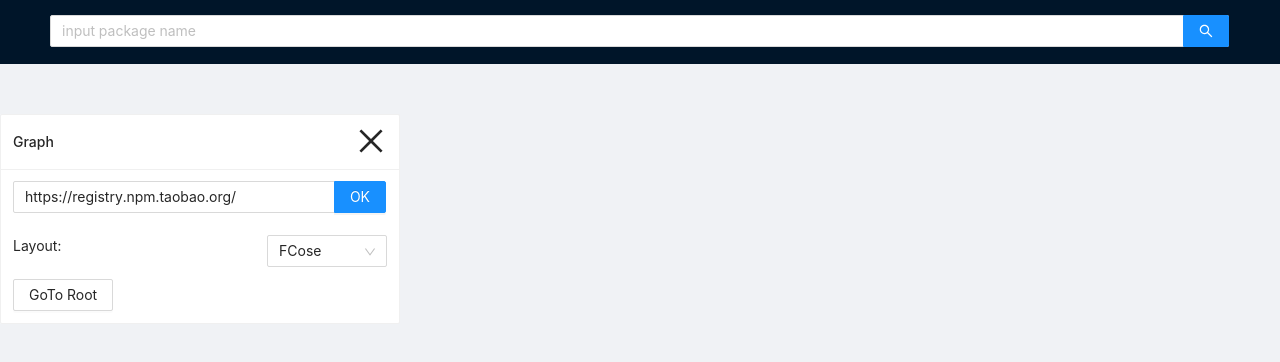
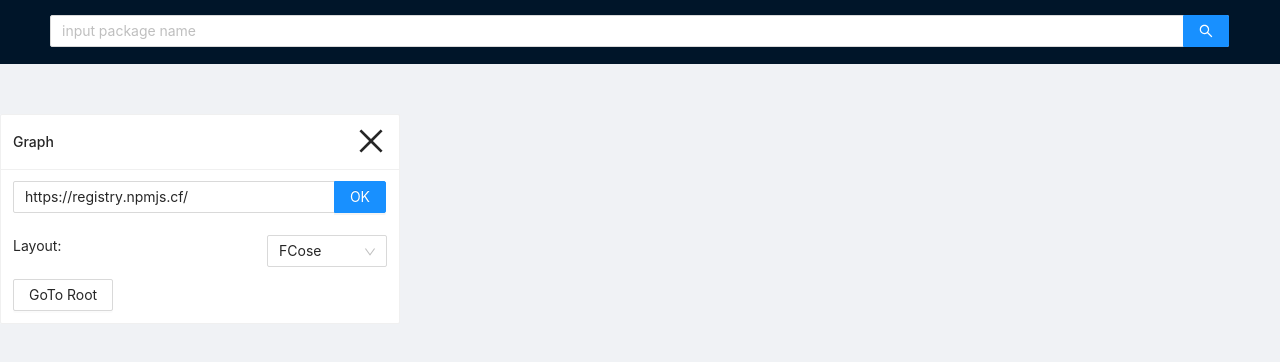
Before and after one commit to githoniel/visual-cost-of-modules, a React app: page / in a window 1280 px wide. Both pictures are taken after a click on the button 16 px from the left and 130 px from the top of the page. Shown: the top 362 px of the page. Built offline with nearby package versions, Linux system fonts and the light colour scheme; what cytoscape-cola, cytoscape-ngraph.forcelayout would draw is missing.

Commit message:
fix: change registry, fix layout

```diff
--- a/src/component/content/Draw.tsx
+++ b/src/component/content/Draw.tsx
@@ -85,6 +85,7 @@ export default function GraphDraw({
                 enterButton="OK"
                 onSearch={(value: string) => {
                   pm.registry = value
+                  pm.cache = {}
                 }}
               />
             </div>
--- a/src/component/content/style/draw.less
+++ b/src/component/content/style/draw.less
@@ -3,7 +3,7 @@
   position: absolute;
   left: 0;
   top: 50px;
-  z-index: 88;
+  z-index: 100;
 }
 
 .draw-setting {
--- a/src/lib/PackageManager.ts
+++ b/src/lib/PackageManager.ts
@@ -31,7 +31,7 @@ export interface RegistryPkgInfo {
 }
 
 export default class PackageManager {
-  public registry = 'https://api.npms.io/v2/package/'
+  public registry = 'https://registry.npmjs.cf/'
 
   public timeout = 0
 
--- a/src/page/hook/usePMContext.ts
+++ b/src/page/hook/usePMContext.ts
@@ -3,8 +3,7 @@ import PackageManager from '@/lib/PackageManager'
 
 export function usePMContextRoot() {
   const [pm] = useState(() => new PackageManager({
-    registry: 'https://registry.npm.taobao.org/'
-    // 'https://registry.cnpmjs.org/'
+    registry: 'https://registry.npmjs.cf/'
   }))
 
   return {
```
Also changed, not shown: 1 other file (tests, documents, lock files or other folders).
